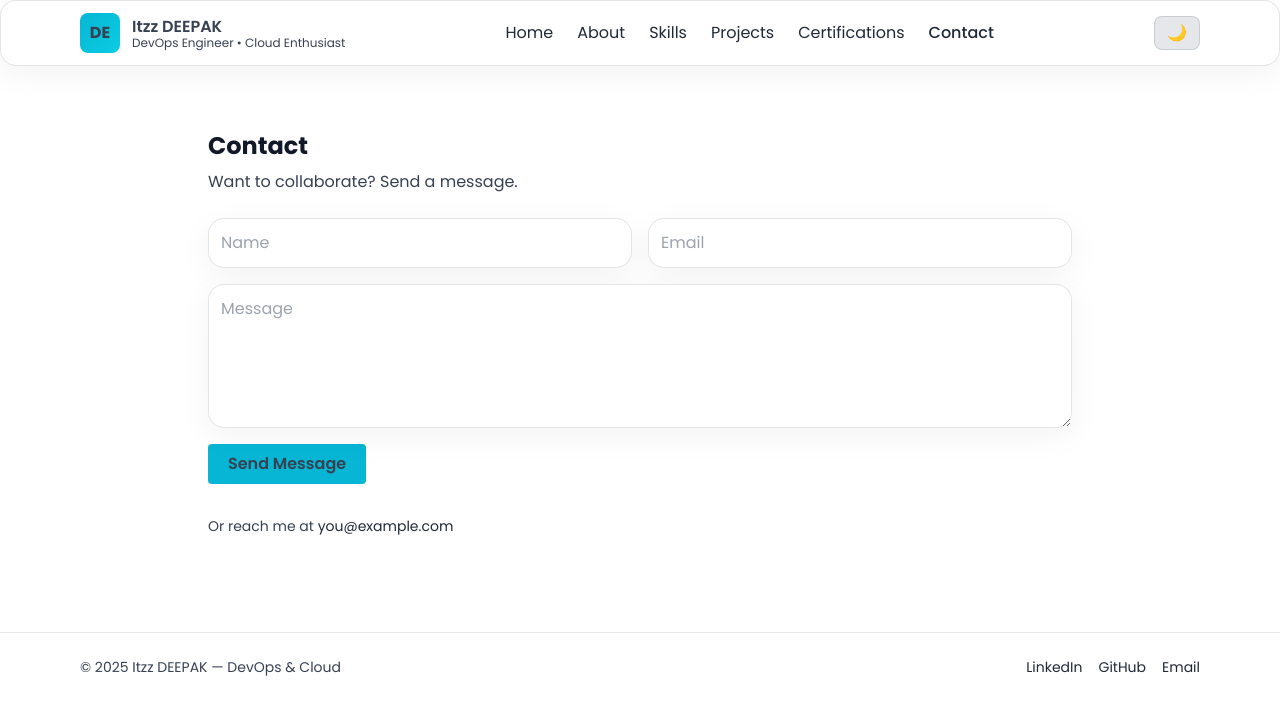
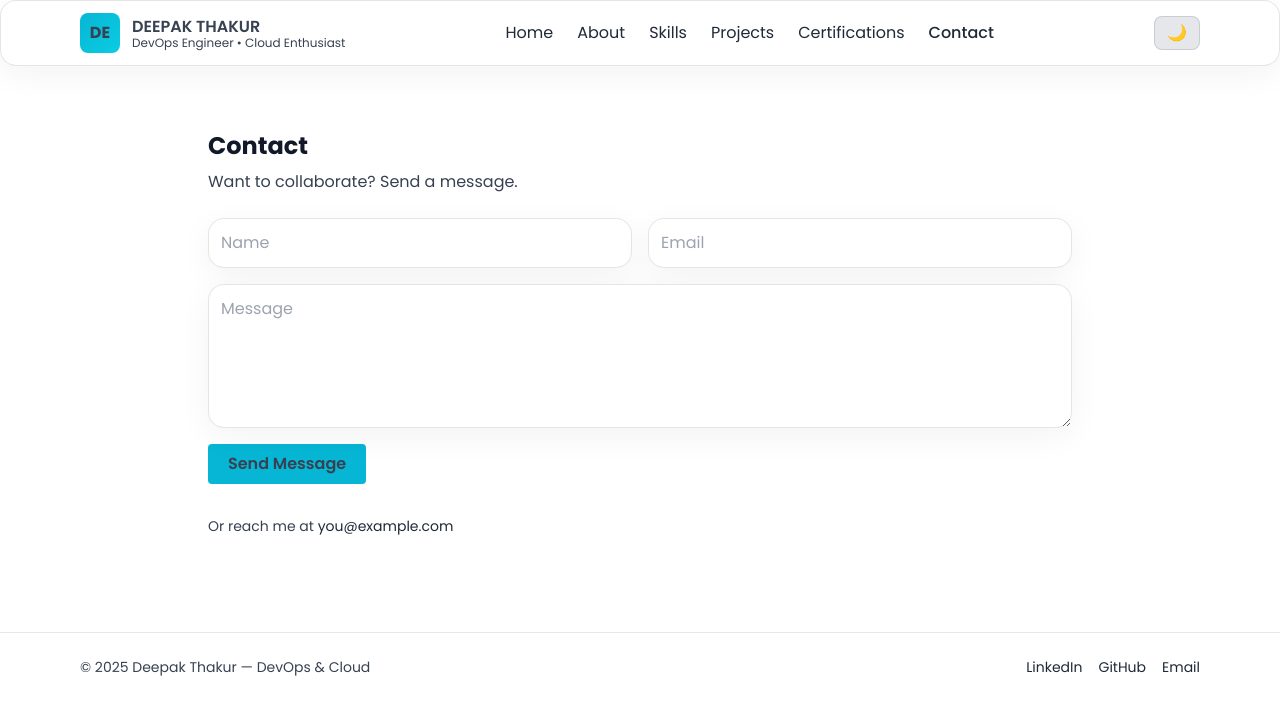
Before and after one commit to RajputDeepak69/Portfolio, a React (Vite) app: page /contact in a window 1280 px wide. Shown: the top 714 px of the page. Built offline with nearby package versions, Linux system fonts and the light colour scheme.

Commit message:
info added

```diff
--- a/src/components/Footer.jsx
+++ b/src/components/Footer.jsx
@@ -4,7 +4,7 @@ export default function Footer(){
   return (
     <footer className="border-t border-white/6 mt-8">
       <div className="max-w-6xl mx-auto px-4 py-6 flex flex-col md:flex-row items-center justify-between text-sm text-gray-400">
-        <div>© {new Date().getFullYear()} Itzz DEEPAK — DevOps & Cloud</div>
+        <div>© {new Date().getFullYear()} Deepak Thakur — DevOps & Cloud</div>
         <div className="flex items-center space-x-4 mt-3 md:mt-0">
           <a
             href="https://www.linkedin.com/in/thakur-deepak29"
--- a/src/components/Navbar.jsx
+++ b/src/components/Navbar.jsx
@@ -24,7 +24,7 @@ export default function Navbar(){
           DE
         </div>
         <div>
-          <div className="font-semibold">Itzz DEEPAK</div>
+          <div className="font-semibold"> DEEPAK THAKUR </div>
           <div className="text-xs text-gray-600 dark:text-gray-400 -mt-1">
             DevOps Engineer • Cloud Enthusiast
           </div>
--- a/src/pages/About.jsx
+++ b/src/pages/About.jsx
@@ -7,7 +7,7 @@ export default function About(){
         <div className="md:col-span-1">
           <div className="glass rounded-xl p-5 flex flex-col items-center">
             <div className="w-32 h-32 rounded-full bg-gradient-to-br from-primary to-accent flex items-center justify-center text-black font-bold">DE</div>
-            <h3 className="mt-4 font-semibold">Itzz DEEPAK</h3>
+            <h3 className="mt-4 font-semibold">Deepak Thakur </h3>
             <p className="text-xs text-gray-400 mt-1">DevOps Engineer • Cloud Enthusiast</p>
           </div>
         </div>
```
